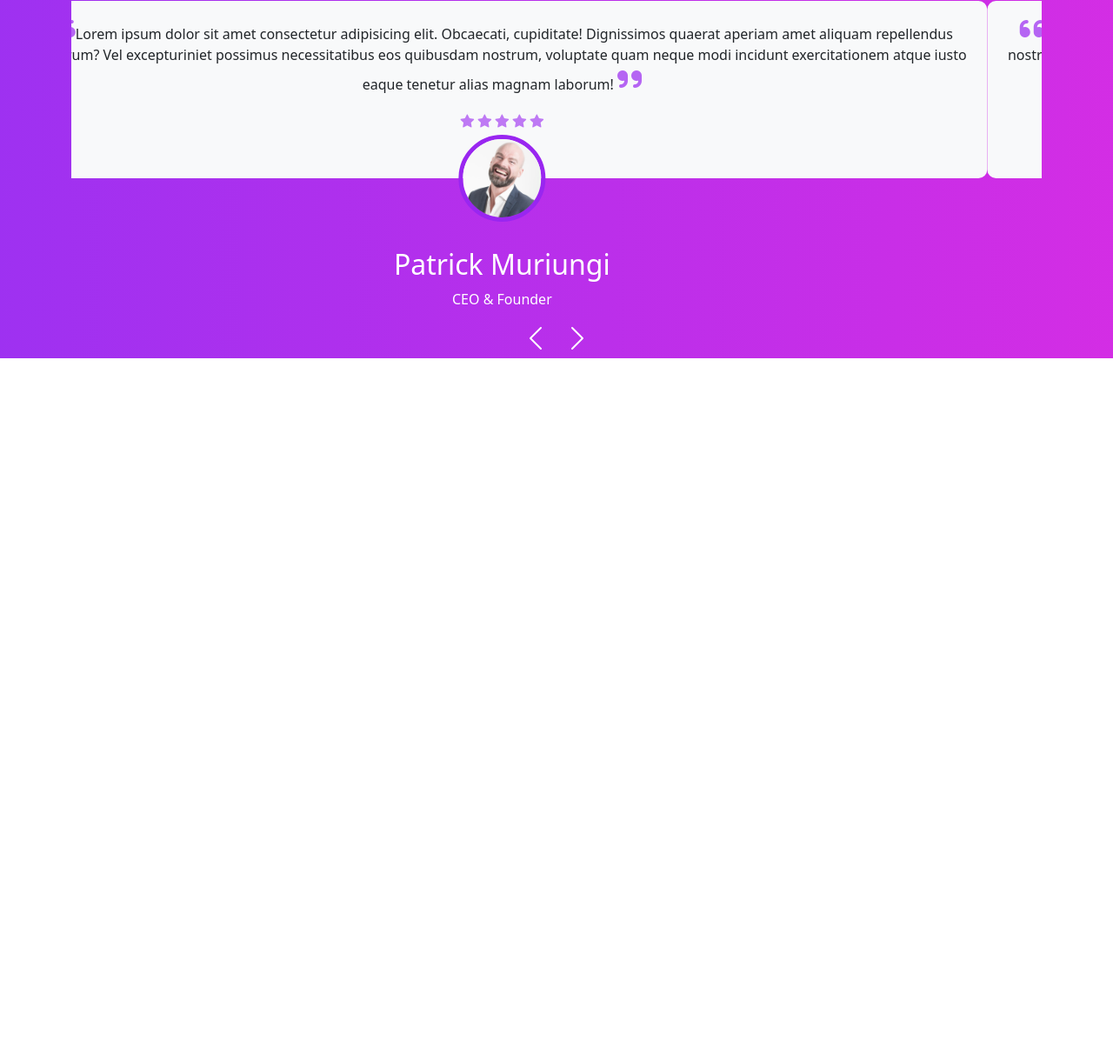
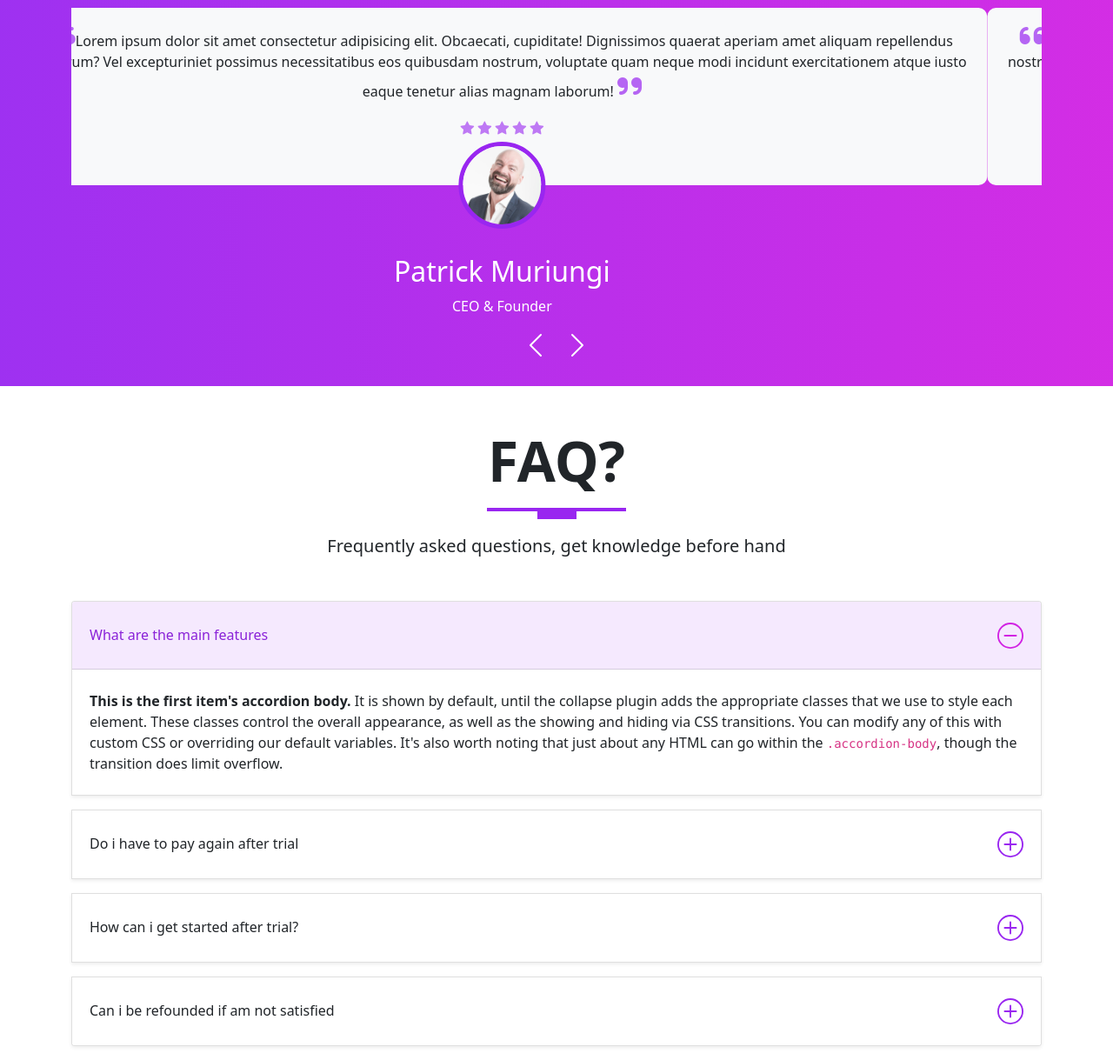
Before and after one commit to lucasrn9/bootstrap-sass, a website: page index.html in a window 1280 px wide. Shown: the part 4315-5534 px from the top of the page at 87% size. Before the commit the page ends 4727 px from the top, so only its background shows below. Drawn offline with nearby package versions, Linux system fonts and the light colour scheme.

Commit message:
Add FAQ section

```diff
--- a/index.html
+++ b/index.html
@@ -245,7 +245,7 @@
     <div class="row testimonial-headings text-light text-center p-2">
     <h1 class="display-1 fw-bold mt-4">Testimonials</h1>
     <span class="line-decoration mt-4 m-auto"></span>
-    <span class="lead d-block mt-4">What our clients are saying</span>
+    <span class="lead d-block mt-4 mb-2">What our clients are saying</span>
     </div>
 
     <div class="carousel-box">
@@ -422,7 +422,7 @@
           </div>
           </div>
         </div>
-        <div class="carousel-buttons-box text-center">
+        <div class="carousel-buttons-box text-center pb-4">
           <button class="carousel-prev" type="button" data-bs-target="#carouselExampleCaptions" data-bs-slide="prev">
             <span class="carousel-control-prev-icon" aria-hidden="true"></span>
             <span class="visually-hidden">Previous</span>
@@ -436,6 +436,70 @@
     </div>
     </div>
   </section>
+  <!-- faq -->
+  <section class="faq" id="faq">
+    <div class="container">
+      <div class="faq-headings text-center">
+      <h2 class="display-3 fw-bold mt-5">FAQ?</h2>
+      <span class="companies-decoration-line mt-3"></span>
+      <span class="companies-decoration-square mb-3"></span>
+      <p class="lead mb-5">Frequently asked questions, get knowledge before hand</p>
+      </div>
+      <div class="acordions">
+        <div class="accordion" id="accordionExample">
+          <div class="accordion-item shadow-sm mb-3">
+            <h2 class="accordion-header" id="headingOne">
+              <button class="accordion-button" type="button" data-bs-toggle="collapse" data-bs-target="#collapseOne" aria-expanded="true" aria-controls="collapseOne">
+                What are the main features
+              </button>
+            </h2>
+            <div id="collapseOne" class="accordion-collapse collapse show" aria-labelledby="headingOne" data-bs-parent="#accordionExample">
+              <div class="accordion-body">
+                <strong>This is the first item's accordion body.</strong> It is shown by default, until the collapse plugin adds the appropriate classes that we use to style each element. These classes control the overall appearance, as well as the showing and hiding via CSS transitions. You can modify any of this with custom CSS or overriding our default variables. It's also worth noting that just about any HTML can go within the <code>.accordion-body</code>, though the transition does limit overflow.
+              </div>
+            </div>
+          </div>
+          <div class="accordion-item shadow-sm mb-3">
+            <h2 class="accordion-header" id="headingTwo">
+              <button class="accordion-button collapsed" type="button" data-bs-toggle="collapse" data-bs-target="#collapseTwo" aria-expanded="false" aria-controls="collapseTwo">
+                Do i have to pay again after trial
+              </button>
+            </h2>
+            <div id="collapseTwo" class="accordion-collapse collapse" aria-labelledby="headingTwo" data-bs-parent="#accordionExample">
+              <div class="accordion-body">
+                <strong>This is the second item's accordion body.</strong> It is hidden by default, until the collapse plugin adds the appropriate classes that we use to style each element. These classes control the overall appearance, as well as the showing and hiding via CSS transitions. You can modify any of this with custom CSS or overriding our default variables. It's also worth noting that just about any HTML can go within the <code>.accordion-body</code>, though the transition does limit overflow.
+              </div>
+            </div>
+          </div>
+          <div class="accordion-item shadow-sm mb-3">
+            <h2 class="accordion-header" id="headingThree">
+              <button class="accordion-button collapsed" type="button" data-bs-toggle="collapse" data-bs-target="#collapseThree" aria-expanded="false" aria-controls="collapseThree">
+                How can i get started after trial?
+              </button>
+            </h2>
+            <div id="collapseThree" class="accordion-collapse collapse" aria-labelledby="headingThree" data-bs-parent="#accordionExample">
+              <div class="accordion-body">
+                <strong>This is the third item's accordion body.</strong> It is hidden by default, until the collapse plugin adds the appropriate classes that we use to style each element. These classes control the overall appearance, as well as the showing and hiding via CSS transitions. You can modify any of this with custom CSS or overriding our default variables. It's also worth noting that just about any HTML can go within the <code>.accordion-body</code>, though the transition does limit overflow.
+              </div>
+            </div>
+          </div>
+
+          <div class="accordion-item shadow-sm mb-3">
+            <h2 class="accordion-header" id="headingFour">
+              <button class="accordion-button collapsed" type="button" data-bs-toggle="collapse" data-bs-target="#collapseFour" aria-expanded="false" aria-controls="collapseFour">
+                Can i be refounded if am not satisfied
+              </button>
+            </h2>
+            <div id="collapseFour" class="accordion-collapse collapse" aria-labelledby="headingFour" data-bs-parent="#accordionExample">
+              <div class="accordion-body">
+                <strong>This is the third item's accordion body.</strong> It is hidden by default, until the collapse plugin adds the appropriate classes that we use to style each element. These classes control the overall appearance, as well as the showing and hiding via CSS transitions. You can modify any of this with custom CSS or overriding our default variables. It's also worth noting that just about any HTML can go within the <code>.accordion-body</code>, though the transition does limit overflow.
+              </div>
+            </div>
+          </div>
+        </div>
+      </div>
+    </div>
+  </section>
 
   <script src="https://cdn.jsdelivr.net/npm/bootstrap@5.1.3/dist/js/bootstrap.bundle.min.js"
     integrity="sha384-ka7Sk0Gln4gmtz2MlQnikT1wXgYsOg+OMhuP+IlRH9sENBO0LRn5q+8nbTov4+1p"
--- a/scss/_custom.scss
+++ b/scss/_custom.scss
@@ -3,6 +3,8 @@ $primary:#9926f0;
 $secondary:#d122e3;
 
 //accordion
+$accordion-padding-y: 1.50rem;
+
 $accordion-icon-color:$primary;
 $accordion-icon-active-color:$secondary;
 
--- a/scss/sections/_faq.scss
+++ b/scss/sections/_faq.scss
@@ -0,0 +1,3 @@
+.accordion-item:not(:first-of-type){
+    border-top: 1px solid rgba(0, 0, 0, 0.125);
+}
--- a/scss/style.scss
+++ b/scss/style.scss
@@ -15,5 +15,6 @@
 @use"sections/portfolio";
 @use"sections/get-started";
 @use"sections/footer";
-//cdn
+//cdn's
+// fontawesome
 @import"https://cdnjs.cloudflare.com/ajax/libs/font-awesome/6.0.0/css/all.min.css";
```
Also changed, not shown: assets/css/style.css, 1 other file.
